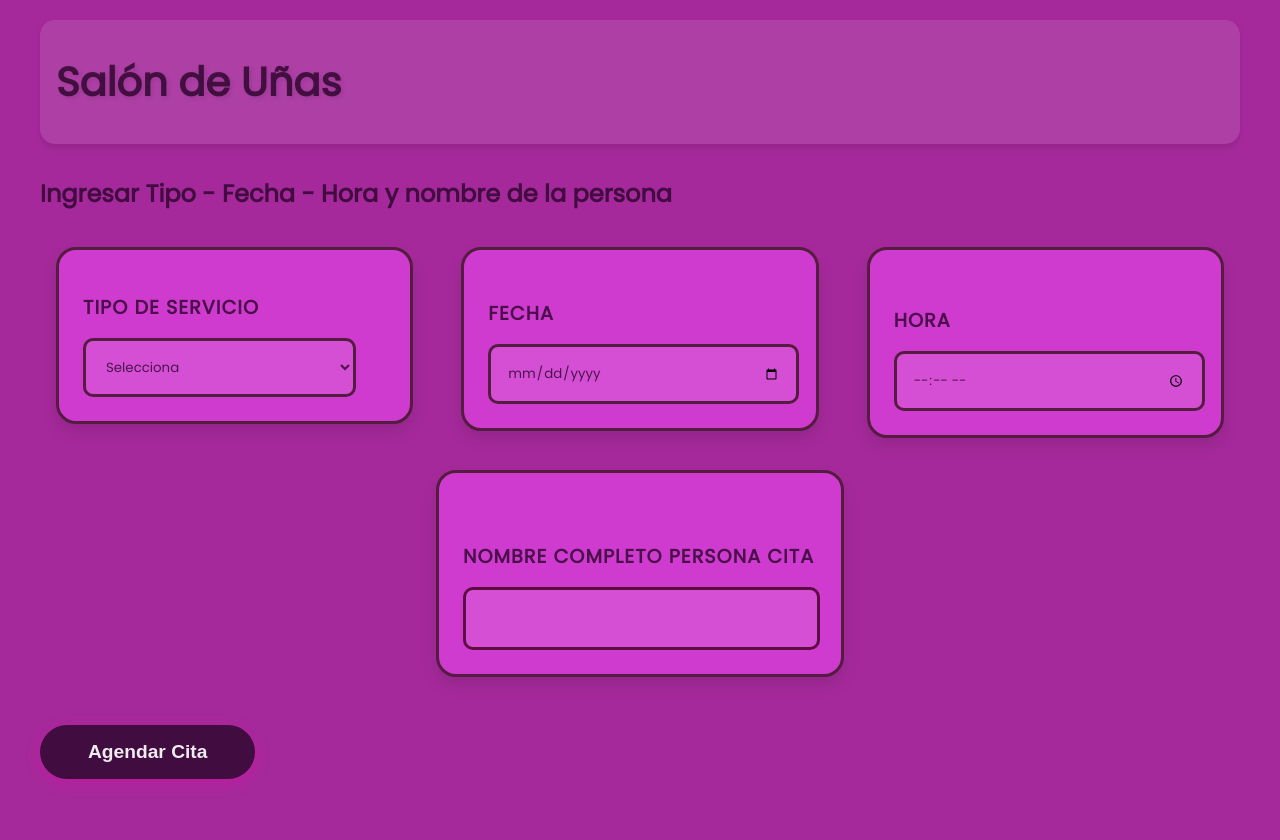
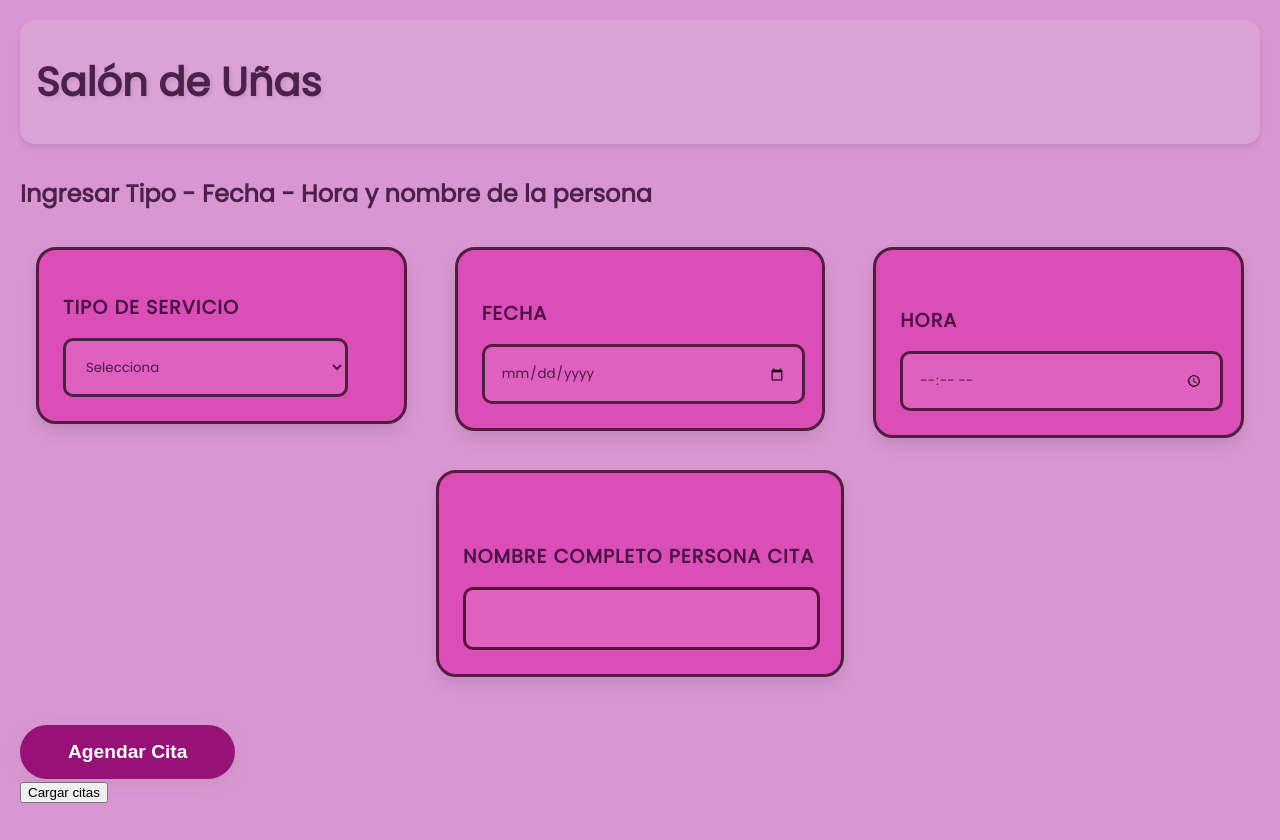
Before and after one commit to SebastianAlcantarr/flask_, a Flask app: page / in a window 1280 px wide. Run offline with Flask 3, Linux system fonts and the light colour scheme; some libraries are stand-ins or nearby versions.

Commit message:
boton ver

```diff
--- a/app.py
+++ b/app.py
@@ -27,5 +27,11 @@ def book_appointment():
         print("Error en la API /api/book:", e)
         return jsonify({'error': 'Error interno del servidor'}), 500
 
+
+def ver_datos():
+   print(get_citas())
+
+
+
 if __name__ == '__main__':
     app.run(debug=True)
--- a/db.py
+++ b/db.py
@@ -26,4 +26,6 @@ def get_citas():
 
     citas = c.fetchall()
     conn.close()
+
+    print(citas)
     return citas
--- a/static/script.js
+++ b/static/script.js
@@ -52,7 +52,7 @@ document.addEventListener('DOMContentLoaded', function () {
         document.getElementById('appointmentTime').value = '';
         document.getElementById('appointmentname').value = '';
       } else {
-        llenarCampos('Error al agendar la cita');
+        llenarCampos('error al agendar la cita');
       }
 
     } catch (error) {
@@ -61,3 +61,46 @@ document.addEventListener('DOMContentLoaded', function () {
     }
   });
 });
+
+
+document.addEventListener('DOMContentLoaded', function () {
+  const boton = document.getElementById('cargarDatosBtn');
+  const resultado = document.getElementById('resultado');
+
+  boton.addEventListener('click', async function () {
+    try {
+      const response = await fetch('/api/appointments', {
+        method: 'GET'
+      });
+
+      const data = await response.json();
+      console.log('Datos obtenidos:', data);
+
+      // Limpiar contenido anterior
+      resultado.innerHTML = '';
+
+      if (data.length === 0) {
+        resultado.innerText = 'No hay citas registradas.';
+        return;
+      }
+
+      // Mostrar citas
+      data.forEach(cita => {
+        const citaDiv = document.createElement('div');
+        citaDiv.innerHTML = `
+          <strong>ID:</strong> ${cita.id} <br>
+          <strong>Servicio:</strong> ${cita.service_type} <br>
+          <strong>Fecha:</strong> ${cita.date} <br>
+          <strong>Hora:</strong> ${cita.time} <br>
+          <strong>Nombre:</strong> ${cita.nombre}
+          <hr>
+        `;
+        resultado.appendChild(citaDiv);
+      });
+
+    } catch (error) {
+      console.error('Error en la solicitud:', error);
+      alert('No se pudo conectar con el servidor.');
+    }
+  });
+});
--- a/static/styles.css
+++ b/static/styles.css
@@ -7,9 +7,9 @@ body {
   min-height: 100vh;
   --primary-color:  rgba(41, 5, 41, 0.8);
   --secondary-color: #541d40;
-  --background-color: rgba(160, 27, 149, 0.936);
+  --background-color: rgba(214, 145, 208, 0.936);
   --text-color: rgba(41, 5, 41, 0.8);
-  --card-bg: rgb(207, 59, 207);
+  --card-bg: rgb(219, 78, 184);
 }
 
 .container {
@@ -105,21 +105,21 @@ input[type="text"] {
 }
 
 #boton_guardar {
-  background-color: var(--primary-color);
-  color: rgba(255, 255, 255, 0.916);
+  background-color: rgb(151, 18, 118);
+  color: rgb(255, 255, 255);
   justify-content: ce;
   border: none;
   padding: 1rem 3rem;
   border-radius: 100px;
   font-size: 1.2rem;
-  font-weight: 700;
+  font-weight:700;
   cursor: pointer;
   transition: all 0.3s ease;
-  box-shadow: 0 4px 15px rgba(241, 0, 177, 0.3);
+  box-shadow: 0 4px 15px rgba(176, 125, 163, 0.3);
 }
 
 #boton_guardar:hover {
-  background-color: rgba(241, 0, 177, 0.9);
+  background-color: rgba(121, 38, 99, 0.9);
   transform: translateY(-2px);
   box-shadow: 0 6px 20px rgba(241, 0, 177, 0.4);
 }
--- a/templates/index.html
+++ b/templates/index.html
@@ -2,16 +2,22 @@
 <html lang="es">
 <head>
   <meta charset="UTF-8" />
+
+  <!--Funcion view port para que se vea bien en telefonoss
+
+  width=device-width ajusta el ancho con el del del dispositivo
+  initial-scale=1.0 zoom al iniciar la pagina
+  -->
   <meta name="viewport" content="width=device-width, initial-scale=1.0"/>
   <title>Salón de Uñas</title>
 
   <!-- Fuente Poppins -->
   <link href="https://fonts.googleapis.com/css2?family=Poppins&display=swap" rel="stylesheet">
 
+ <!-- Archivo para el css -->
   <link rel="stylesheet" href="/static/styles.css">
 
 <body>
-  <div class="container">
     <header class="text-center py-4">
       <h1>Salón de Uñas</h1>
     </header>
@@ -29,10 +35,10 @@
             <select id="serviceType" class="form-select mb-3"  >
               <option value="">Selecciona
               </option>
-              <option value="manicure">Manicure</option>
-              <option value="pedicure">Pedicure</option>
-              <option value="gel">Gel</option>
-              <option value="acrilico">Acrílico</option>
+              <option value="Manicure">Manicure</option>
+              <option value="Pedicure">Pedicure</option>
+              <option value="Gel">Gel</option>
+              <option value="Acrilico">Acrílico</option>
             </select>
           </div>
         </div>
@@ -71,14 +77,16 @@
       </div>
     </div>
 
-    <!-- Mensaje -->
-
-
     <!-- Botón Agendar -->
     <div class="btn-conteiner text-center">
-         <button id="boton_guardar" class="btn-content btn btn-primary" onclick= "mostrarPopup();eliminar_datos()"
+         <button id="boton_guardar" class="btn-content btn btn-primary" onclick= "mostrarPopup()"
       >Agendar Cita</button>
     </div>
+
+    <!-- HTML necesario -->
+<button id="cargarDatosBtn">Cargar citas</button>
+<div id="resultado"></div>
+
 
   <!-- JavaScript -->
     <script src="/static/script.js"></script>
```
